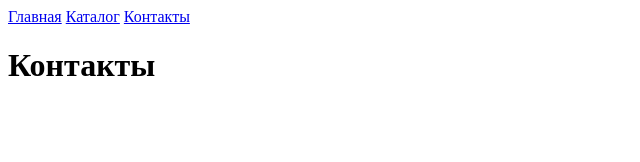
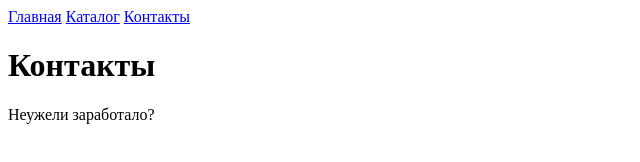
Before and after one commit to ViacheslavDobriy/WebDevelopment, a plain HTML site: page HomeWork1/example/contacts.html in a window 1280 px wide. Shown: the whole page, without its empty margins (0-640 px from the left). Drawn offline with Linux system fonts and the light colour scheme.

Commit message:
Checking

```diff
--- a/HomeWork1/example/contacts.html
+++ b/HomeWork1/example/contacts.html
@@ -13,6 +13,7 @@
     <a href="../catalog/catalog.html">Каталог</a>
     <a href="contacts.html">Контакты</a>
     <h1>Контакты</h1>
+    <p>Неужели заработало?</p>
 </body>
 
 </html>
```
